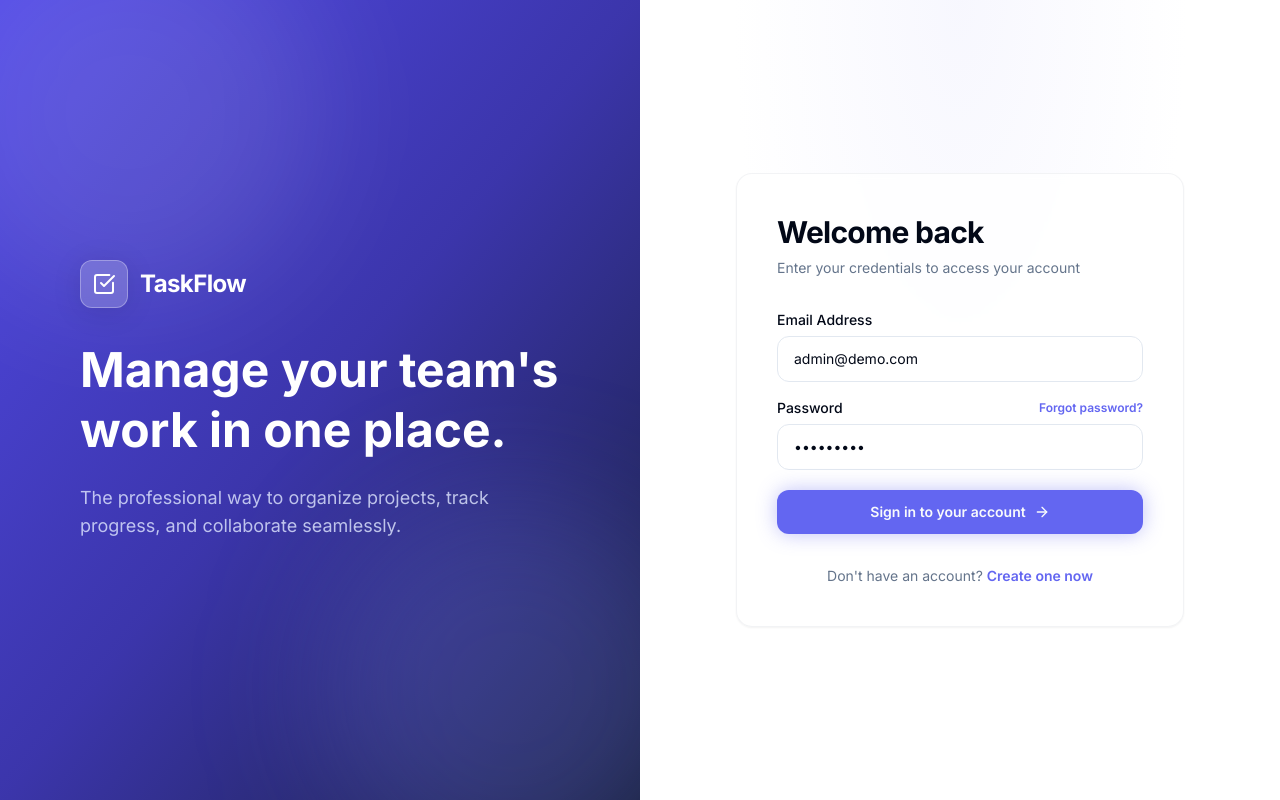
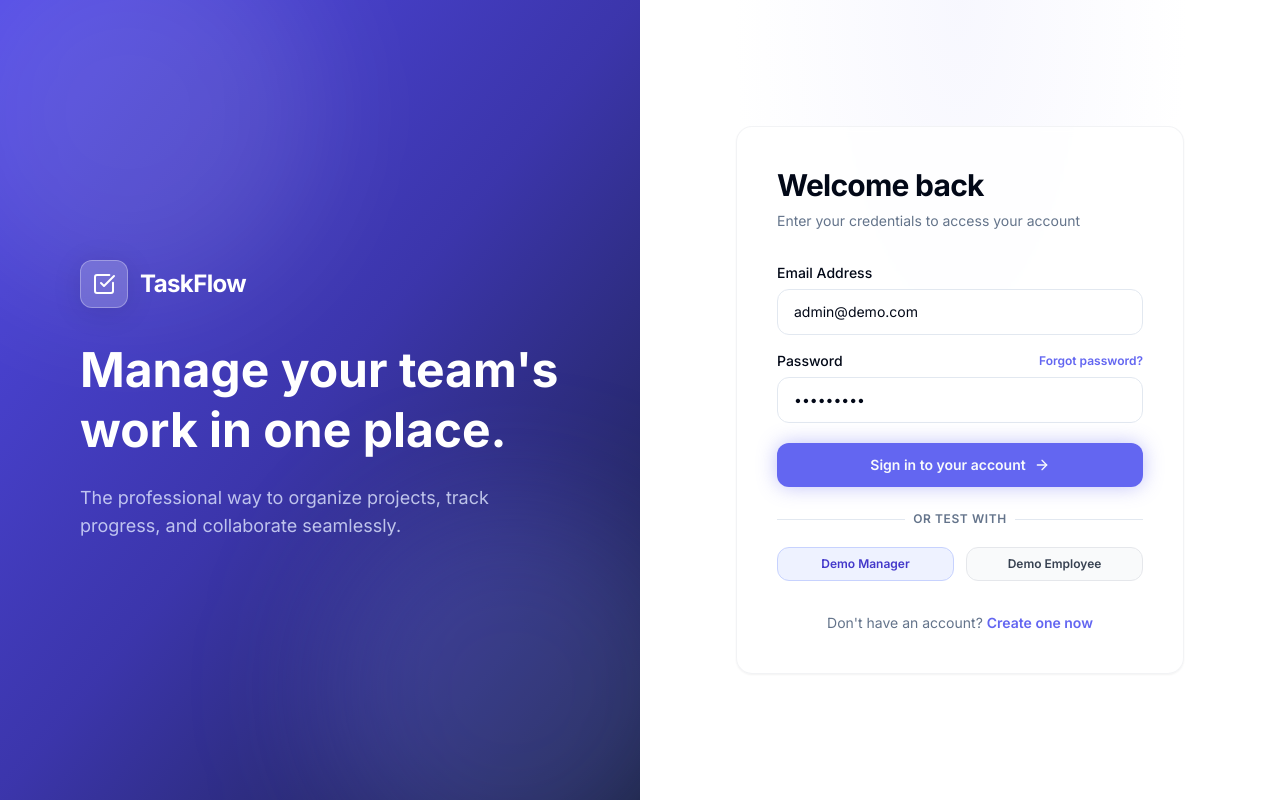
Before and after one commit to ankittiwari-04/team-task-manager, a React (Vite) app in the folder frontend/: page /login in a window 1280 px wide. Built offline with nearby package versions, Linux system fonts and the light colour scheme; no server answers.

Commit message:
fix: blank projects page, dashboard task link, add demo login buttons

```diff
--- a/frontend/src/components/tasks/KanbanCard.tsx
+++ b/frontend/src/components/tasks/KanbanCard.tsx
@@ -35,8 +35,8 @@ export default function KanbanCard({ task, index, draggableId }: { task: Task; i
           </div>
           {dueDate && <div className={`mt-3 flex items-center gap-1.5 text-xs font-medium ${dueClass}`}><Clock className="h-3.5 w-3.5" />{dueText || format(dueDate, 'MMM d')}</div>}
           <div className="mt-3 flex flex-wrap gap-1.5">
-            {task.tags.slice(0, 2).map((tag) => <span key={tag} className="rounded-md bg-secondary/80 px-2 py-0.5 text-[10px] font-semibold tracking-wide uppercase text-secondary-foreground">{tag}</span>)}
-            {task.tags.length > 2 && <span className="text-[10px] font-semibold text-muted-foreground">+{task.tags.length - 2}</span>}
+            {(task.tags || []).slice(0, 2).map((tag) => <span key={tag} className="rounded-md bg-secondary/80 px-2 py-0.5 text-[10px] font-semibold tracking-wide uppercase text-secondary-foreground">{tag}</span>)}
+            {(task.tags || []).length > 2 && <span className="text-[10px] font-semibold text-muted-foreground">+{(task.tags || []).length - 2}</span>}
           </div>
           <div className="mt-4 flex items-center justify-between border-t border-border/30 pt-3">
             <div className="flex h-7 w-7 items-center justify-center rounded-full bg-primary/10 text-[10px] font-bold text-primary ring-2 ring-background">{initials(task.assignee?.name)}</div>
--- a/frontend/src/pages/DashboardPage.tsx
+++ b/frontend/src/pages/DashboardPage.tsx
@@ -2,6 +2,7 @@ import { AlertCircle, CheckCheck, CheckCircle, FolderKanban, Clock, Sparkles } f
 import { isToday, isBefore } from 'date-fns';
 import { Area, AreaChart, CartesianGrid, ResponsiveContainer, Tooltip, XAxis, YAxis } from 'recharts';
 import { motion } from 'framer-motion';
+import { Link } from 'react-router-dom';
 import type { Variants } from 'framer-motion';
 import EmptyState from '../components/common/EmptyState';
 import PriorityBadge from '../components/common/PriorityBadge';
@@ -199,9 +200,9 @@ export default function DashboardPage() {
                     </div>
                   ))}
                   {tasks.length >= 4 && (
-                    <a href="/dashboard?filter=mine" className="flex items-center justify-center w-full py-2 text-xs font-semibold text-primary hover:bg-primary/5 rounded-lg transition-colors">
-                      View all {tasks.length} tasks
-                    </a>
+                    <Link to="/projects" className="flex items-center justify-center w-full py-2 text-xs font-semibold text-primary hover:bg-primary/5 rounded-lg transition-colors">
+                      View all projects
+                    </Link>
                   )}
                   {tasks.length === 0 && (
                     <div className="py-6 text-center text-xs text-muted-foreground border-2 border-dashed border-border rounded-lg">
--- a/frontend/src/pages/LoginPage.tsx
+++ b/frontend/src/pages/LoginPage.tsx
@@ -131,6 +131,29 @@ export default function LoginPage() {
               </button>
             </form>
 
+            <div className="mt-6 flex flex-col gap-3">
+              <div className="relative">
+                <div className="absolute inset-0 flex items-center"><span className="w-full border-t border-border" /></div>
+                <div className="relative flex justify-center text-xs uppercase font-semibold tracking-wider"><span className="bg-white dark:bg-gray-950 px-2 text-muted-foreground">Or test with</span></div>
+              </div>
+              <div className="grid grid-cols-2 gap-3 mt-2">
+                <button
+                  type="button"
+                  onClick={() => { setEmail('admin@demo.com'); setPassword('Admin123!'); }}
+                  className="flex items-center justify-center rounded-lg border border-indigo-200 bg-indigo-50 dark:border-indigo-900/50 dark:bg-indigo-900/20 px-4 py-2 text-xs font-semibold text-indigo-700 dark:text-indigo-300 hover:bg-indigo-100 dark:hover:bg-indigo-900/40 transition-colors"
+                >
+                  Demo Manager
+                </button>
+                <button
+                  type="button"
+                  onClick={() => { setEmail('sarah@demo.com'); setPassword('Member123!'); }}
+                  className="flex items-center justify-center rounded-lg border border-gray-200 bg-gray-50 dark:border-gray-800 dark:bg-gray-900 px-4 py-2 text-xs font-semibold text-gray-700 dark:text-gray-300 hover:bg-gray-100 dark:hover:bg-gray-800 transition-colors"
+                >
+                  Demo Employee
+                </button>
+              </div>
+            </div>
+
             <div className="mt-8 text-center text-sm text-muted-foreground">
               Don't have an account?{' '}
               <Link to="/register" className="font-semibold text-primary hover:text-primary/80 transition-colors">
```
